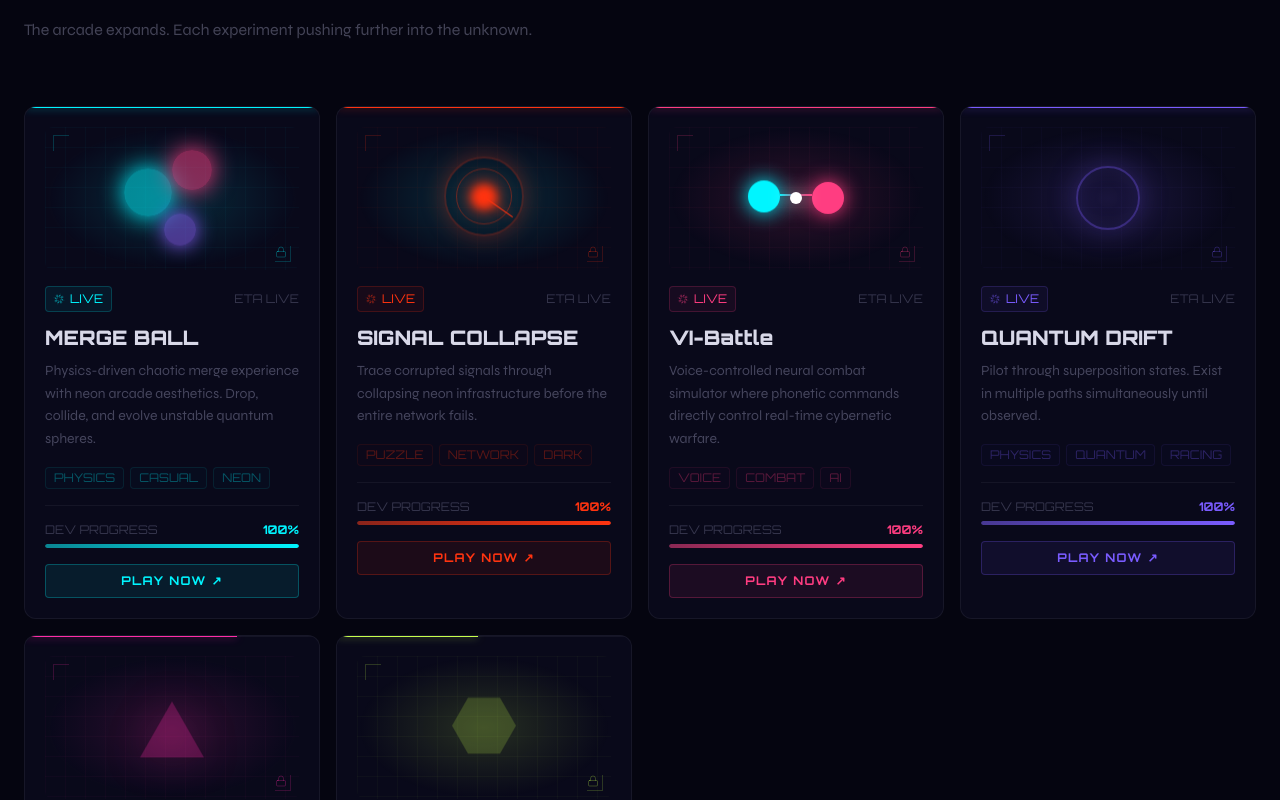
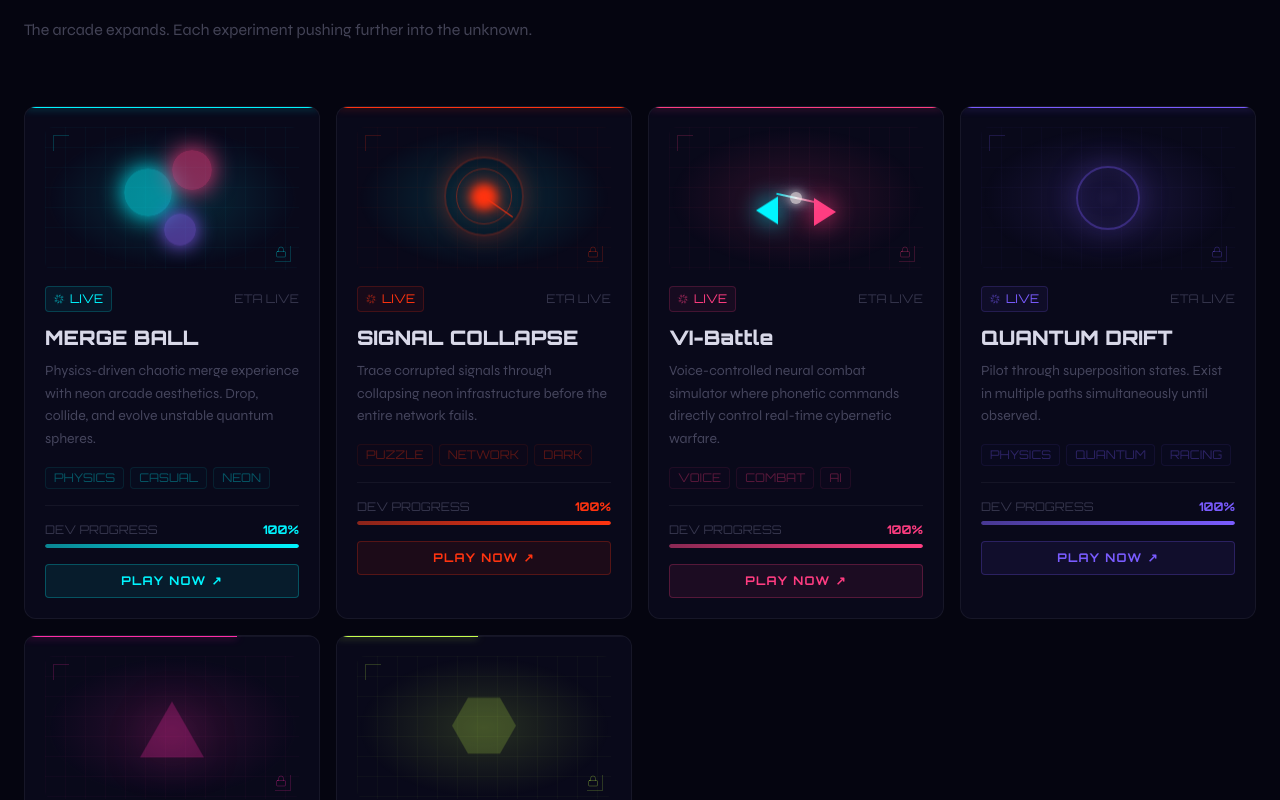
Before and after one commit to Die-Another-Day/Arqadex, a Next.js app: page / in a window 1280 px wide. Shown: the part 1880-2680 px from the top of the page. Built offline with nearby package versions, Linux system fonts and the light colour scheme.

Commit message:
Better Shps

```diff
--- a/components/GameGrid.tsx
+++ b/components/GameGrid.tsx
@@ -211,6 +211,60 @@ function GamePreview({ game }: { game: typeof UPCOMING_GAMES[0] }) {
   </div>
 )}
 {game.shape === 'duel' && (
+  <div className="relative w-24 h-20 flex items-center justify-center">
+
+    {/* Left fighter */}
+    <div
+      className="absolute left-2 top-1/2 -translate-y-1/2 float"
+      style={{
+        width: 0,
+        height: 0,
+        borderTop: '14px solid transparent',
+        borderBottom: '14px solid transparent',
+        borderRight: '22px solid #00F5FF',
+        filter: 'drop-shadow(0 0 12px #00F5FF)',
+      }}
+    />
+
+    {/* Right fighter */}
+    <div
+      className="absolute right-2 top-1/2 -translate-y-1/2 float-delay-1"
+      style={{
+        width: 0,
+        height: 0,
+        borderTop: '14px solid transparent',
+        borderBottom: '14px solid transparent',
+        borderLeft: '22px solid #FF3D81',
+        filter: 'drop-shadow(0 0 12px #FF3D81)',
+      }}
+    />
+
+    {/* Clash spark */}
+    <div
+      className="absolute w-3 h-3 rounded-full animate-pulse"
+      style={{
+        background: '#FFFFFF',
+        boxShadow: `
+          0 0 8px #FFFFFF,
+          0 0 18px #00F5FF,
+          0 0 18px #FF3D81
+        `,
+      }}
+    />
+
+    {/* Energy slash */}
+    <div
+      className="absolute w-10 h-[2px] rotate-12"
+      style={{
+        background:
+          'linear-gradient(to right, #00F5FF, #FFFFFF, #FF3D81)',
+        opacity: 0.8,
+        boxShadow: '0 0 12px rgba(255,255,255,0.8)',
+      }}
+    />
+  </div>
+)}
+{game.shape === 'notdule' && (
   <div className="relative w-24 h-16 flex items-center justify-between">
 
     {/* Left fighter */}
```
